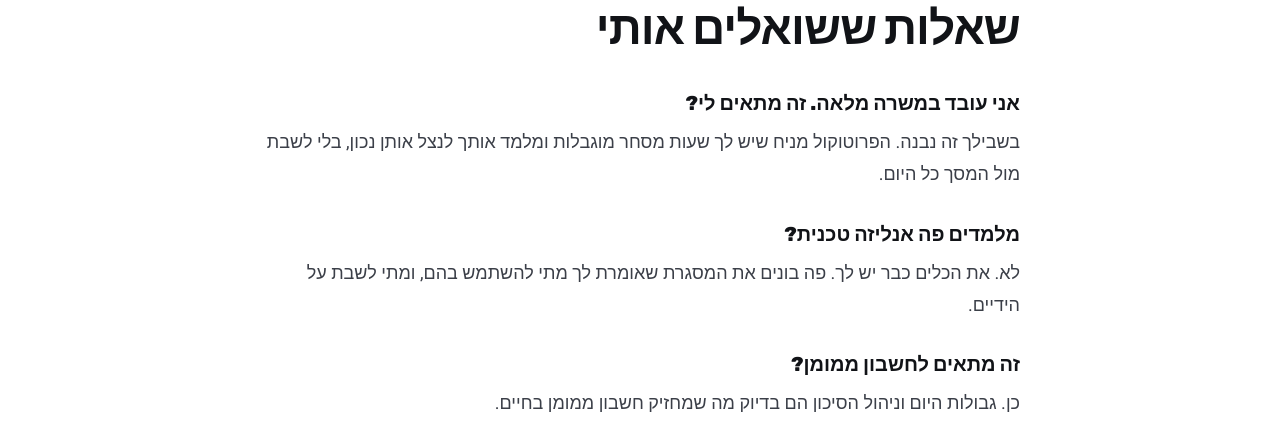
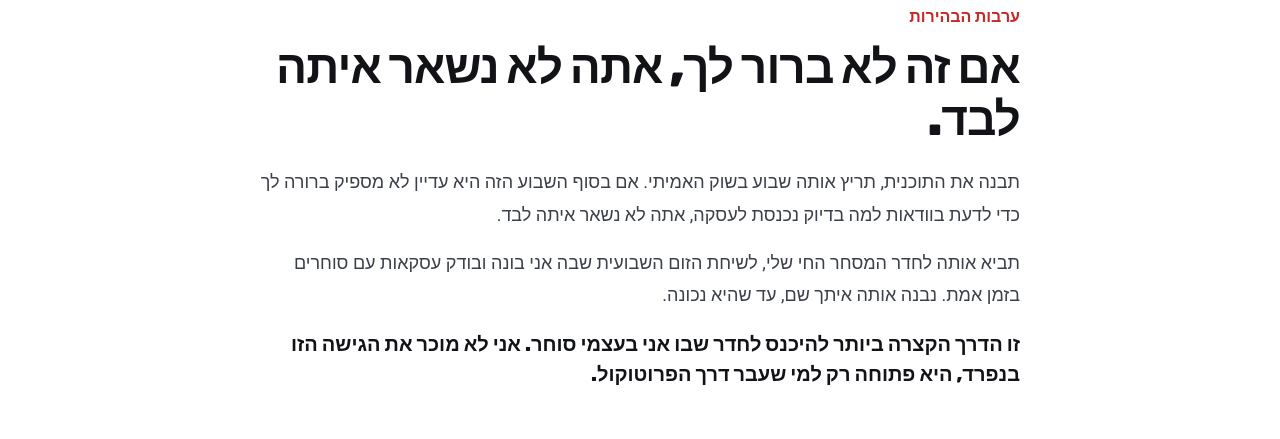
Before and after one commit to halalycapital-svg/Y.Halaly, a plain HTML site: page tochnit.html in a window 1280 px wide. Shown: the part 8870-9309 px from the top of the page. Drawn offline with Linux system fonts and the light colour scheme.

Commit message:
Add clarity guarantee section to tochnit.html

```diff
--- a/tochnit.html
+++ b/tochnit.html
@@ -288,6 +288,16 @@ img,video{max-width:100%}
 
 <section>
 <div style="max-width: 760px; margin: 0 auto; padding: 88px 20px">
+<div style="font-family: 'Rubik', sans-serif; font-weight: 700; color: #C62828; font-size: 16px; margin-bottom: 10px">ערבות הבהירות</div>
+<h2 style="font-family: 'Rubik', sans-serif; font-weight: 900; font-size: clamp(32px, 4.4vw, 46px); line-height: 1.12; letter-spacing: -0.02em; margin: 0 0 22px">אם זה לא ברור לך, אתה לא נשאר איתה לבד.</h2>
+<p style="margin: 0 0 16px; color: #3B3F48">תבנה את התוכנית, תריץ אותה שבוע בשוק האמיתי. אם בסוף השבוע הזה היא עדיין לא מספיק ברורה לך כדי לדעת בוודאות למה בדיוק נכנסת לעסקה, אתה לא נשאר איתה לבד.</p>
+<p style="margin: 0 0 16px; color: #3B3F48">תביא אותה לחדר המסחר החי שלי, לשיחת הזום השבועית שבה אני בונה ובודק עסקאות עם סוחרים בזמן אמת. נבנה אותה איתך שם, עד שהיא נכונה.</p>
+<p style="margin: 0; font-family: 'Rubik', sans-serif; font-weight: 800; font-size: 20px; line-height: 1.5">זו הדרך הקצרה ביותר להיכנס לחדר שבו אני בעצמי סוחר. אני לא מוכר את הגישה הזו בנפרד, היא פתוחה רק למי שעבר דרך הפרוטוקול.</p>
+</div>
+</section>
+
+<section>
+<div style="max-width: 760px; margin: 0 auto; padding: 88px 20px">
 <h2 style="font-family: 'Rubik', sans-serif; font-weight: 900; font-size: clamp(32px, 4.4vw, 46px); line-height: 1.12; letter-spacing: -0.02em; margin: 0 0 30px">שאלות ששואלים אותי</h2>
 <div style="display: flex; flex-direction: column; gap: 24px">
 <div><h3 style="font-family: 'Rubik', sans-serif; font-size: 20px; font-weight: 800; margin: 0 0 6px">אני עובד במשרה מלאה. זה מתאים לי?</h3><p style="margin: 0; color: #3B3F48">בשבילך זה נבנה. הפרוטוקול מניח שיש לך שעות מסחר מוגבלות ומלמד אותך לנצל אותן נכון, בלי לשבת מול המסך כל היום.</p></div>
```
